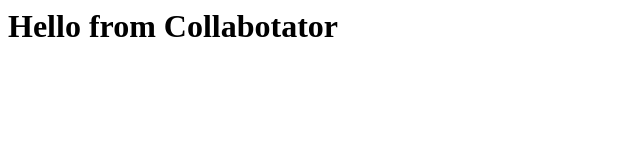
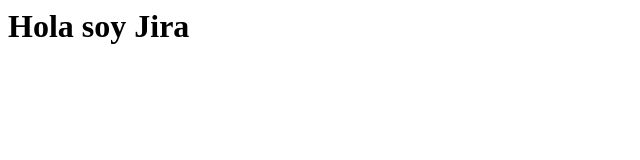
Before and after one commit to DevelopmentWoman/TestAdmin, a plain HTML site: page index.html in a window 1280 px wide. Shown: the whole page, without its empty margins (0-640 px from the left). Drawn offline with Linux system fonts and the light colour scheme.

Commit message:
TES-2-N / index.html

```diff
--- a/index.html
+++ b/index.html
@@ -1 +1 @@
-<h1>Hello from Collabotator</h1>
+<h1>Hola soy Jira</h1>
```
